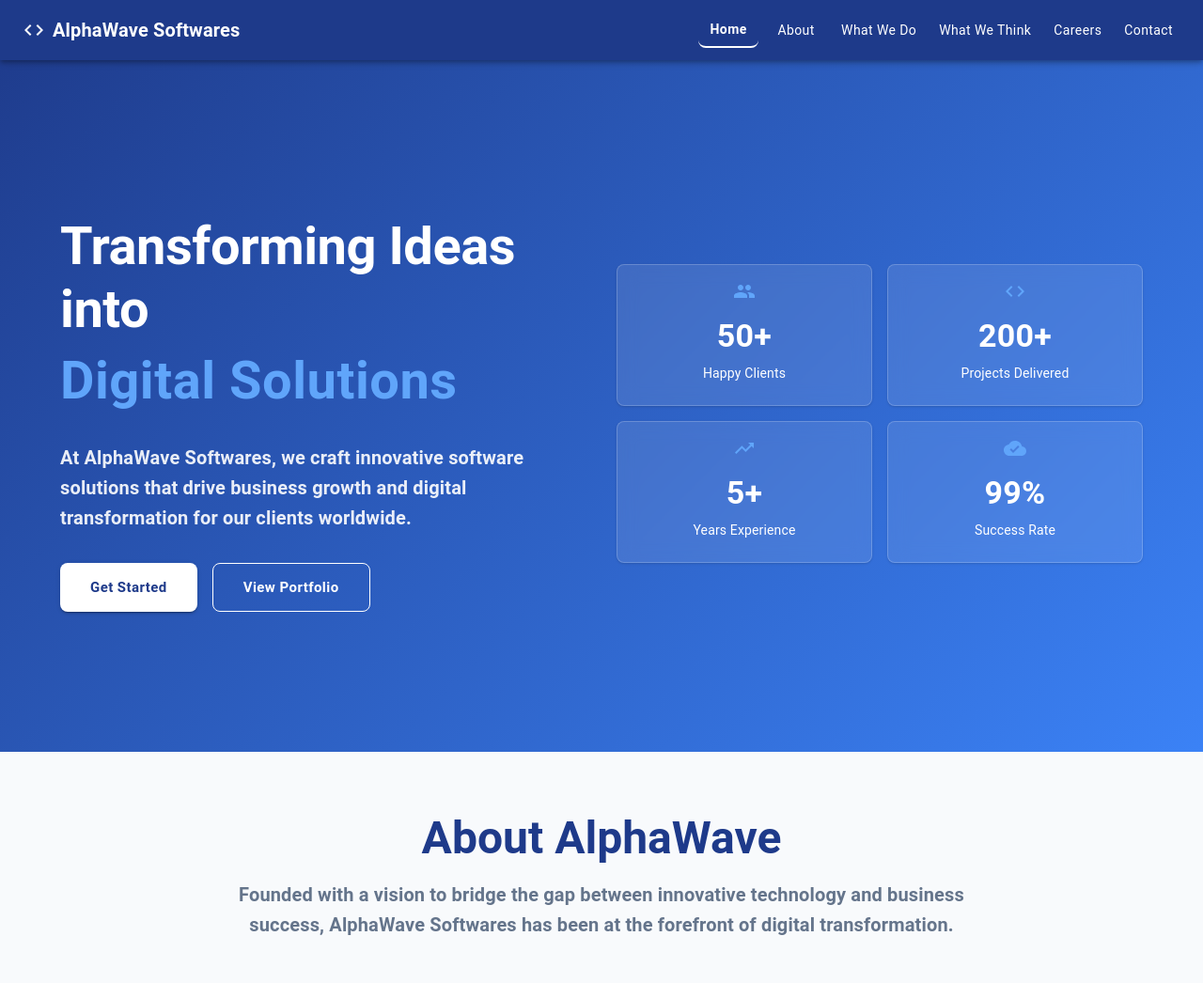
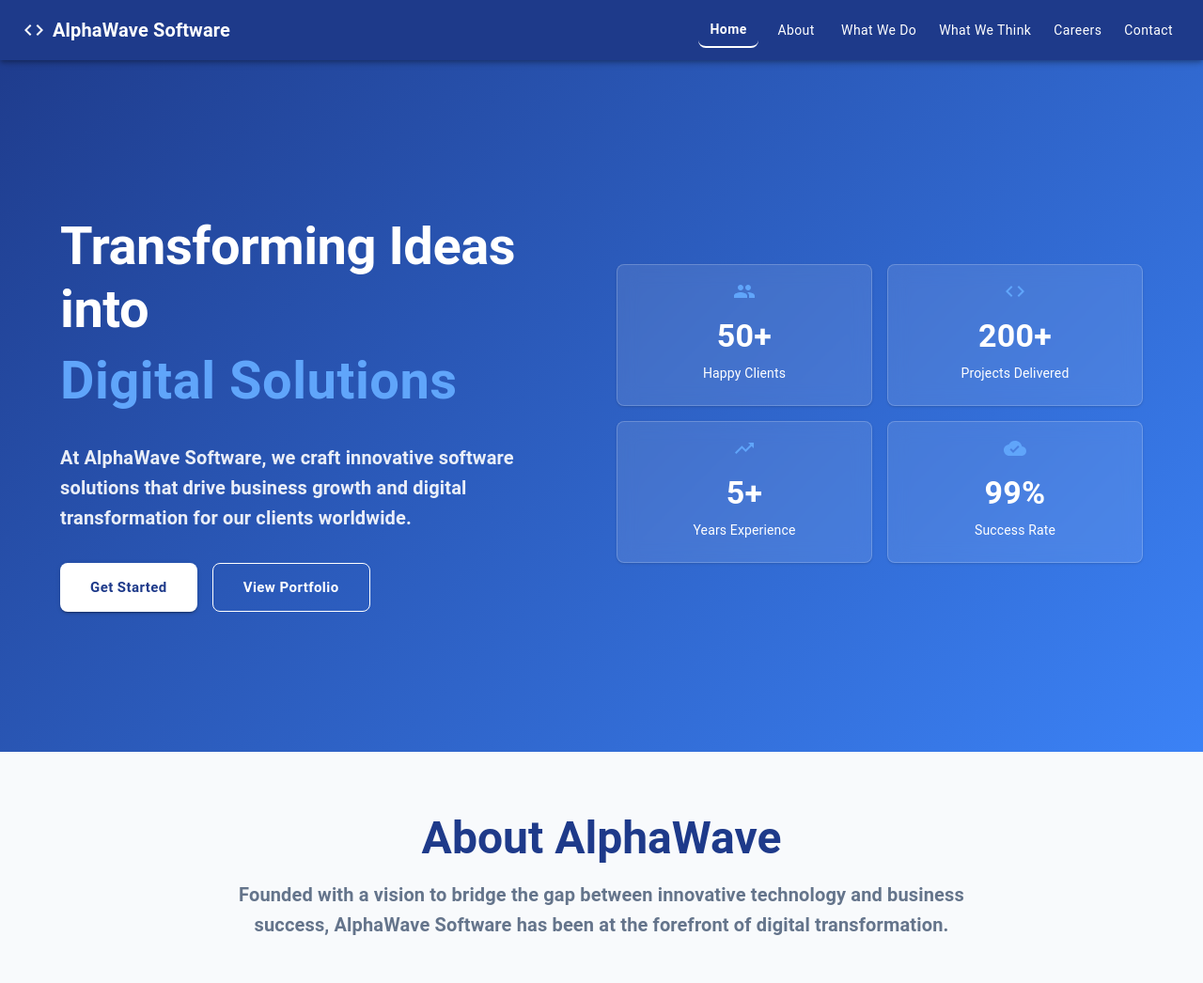
Before and after one commit to Parth2704/alpha_wave_softwares, a React (Create React App) app: page / in a window 1280 px wide. Shown: the top 1046 px of the page at 94% size. Built offline with nearby package versions, Linux system fonts and the light colour scheme.

Commit message:
change name

```diff
--- a/package.json
+++ b/package.json
@@ -1,5 +1,5 @@
 {
-  "name": "alpha_wave_softwares",
+  "name": "alpha_wave_software",
   "version": "0.1.0",
   "private": true,
   "dependencies": {
--- a/public/index.html
+++ b/public/index.html
@@ -24,7 +24,7 @@
       work correctly both with client-side routing and a non-root public URL.
       Learn how to configure a non-root public URL by running `npm run build`.
     -->
-    <title>AlphaWave Softwares</title>
+    <title>AlphaWave Software</title>
   </head>
   <body>
     <noscript>You need to enable JavaScript to run this app.</noscript>
--- a/src/components/About.jsx
+++ b/src/components/About.jsx
@@ -67,7 +67,7 @@ const About = () => {
           sx={{ mb: 6, color: '#64748b', maxWidth: '800px', mx: 'auto' }}
         >
           Founded with a vision to bridge the gap between innovative technology and business success,
-          AlphaWave Softwares has been at the forefront of digital transformation.
+          AlphaWave Software has been at the forefront of digital transformation.
         </Typography>
 
         <Grid container spacing={4} sx={{ mb: 6 }}>
--- a/src/components/Careers.jsx
+++ b/src/components/Careers.jsx
@@ -103,7 +103,7 @@ const Careers = () => {
           sx={{ mb: 6, color: '#64748b', maxWidth: '800px', mx: 'auto' }}
         >
           We're always looking for talented individuals who share our passion for technology
-          and innovation. Explore exciting career opportunities with AlphaWave Softwares.
+          and innovation. Explore exciting career opportunities with AlphaWave Software.
         </Typography>
 
         <Alert
--- a/src/components/Contact.jsx
+++ b/src/components/Contact.jsx
@@ -43,7 +43,7 @@ const Contact = () => {
     {
       icon: <Email />,
       title: 'Email Us',
-      details: 'info@alphawavesoftwares.com',
+      details: 'info@alphawavesoftware.com',
       subtitle: 'We reply within 24 hours',
     },
     {
--- a/src/components/Footer.jsx
+++ b/src/components/Footer.jsx
@@ -65,7 +65,7 @@ const Footer = () => {
             <Box sx={{ display: 'flex', alignItems: 'center', mb: 2 }}>
               <Code sx={{ mr: 1, fontSize: '2rem' }} />
               <Typography variant="h5" sx={{ fontWeight: 'bold' }}>
-                AlphaWave Softwares
+                AlphaWave Software
               </Typography>
             </Box>
             <Typography variant="body1" sx={{ mb: 3, opacity: 0.9, lineHeight: 1.8 }}>
@@ -76,7 +76,7 @@ const Footer = () => {
             <Box sx={{ mb: 2 }}>
               <Box sx={{ display: 'flex', alignItems: 'center', mb: 1 }}>
                 <Email sx={{ mr: 1, fontSize: '1.2rem' }} />
-                <Typography variant="body2">info@alphawavesoftwares.com</Typography>
+                <Typography variant="body2">info@alphawavesoftware.com</Typography>
               </Box>
               <Box sx={{ display: 'flex', alignItems: 'center', mb: 1 }}>
                 <Phone sx={{ mr: 1, fontSize: '1.2rem' }} />
@@ -180,7 +180,7 @@ const Footer = () => {
         <Grid container justifyContent="space-between" alignItems="center">
           <Grid item>
             <Typography variant="body2" sx={{ opacity: 0.8 }}>
-              © {currentYear} AlphaWave Softwares. All rights reserved.
+              © {currentYear} AlphaWave Software. All rights reserved.
             </Typography>
           </Grid>
           <Grid item>
--- a/src/components/Header.jsx
+++ b/src/components/Header.jsx
@@ -79,7 +79,7 @@ const Header = () => {
             onClick={() => handleSectionClick('home')}
             style={{ cursor: 'pointer' }}
           >
-            AlphaWave Softwares
+            AlphaWave Software
           </Typography>
 
           {isMobile ? (
--- a/src/components/Hero.jsx
+++ b/src/components/Hero.jsx
@@ -69,7 +69,7 @@ const Hero = () => {
                     lineHeight: 1.6,
                   }}
                 >
-                  At AlphaWave Softwares, we craft innovative software solutions
+                  At AlphaWave Software, we craft innovative software solutions
                   that drive business growth and digital transformation for our
                   clients worldwide.
                 </Typography>
```
Also changed, not shown: 1 other file (tests, documents, lock files or other folders).
